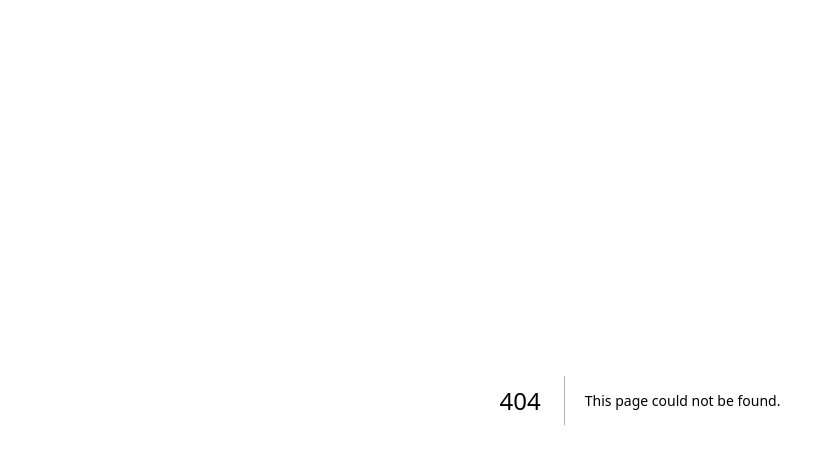
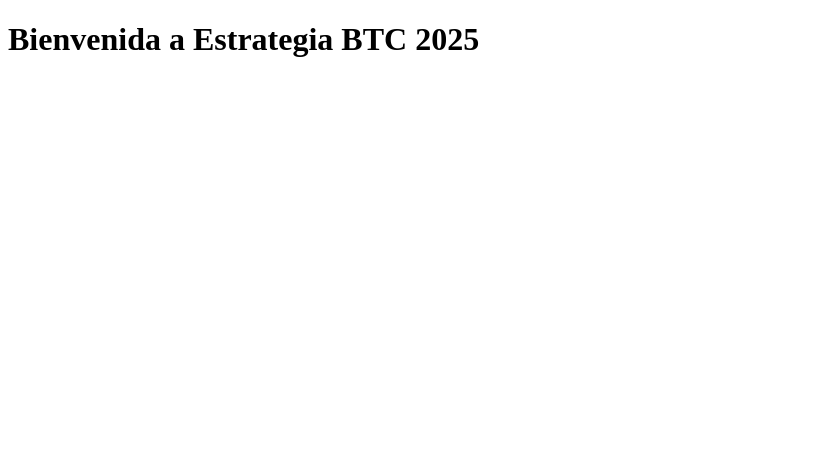
Before and after one commit to Isabel71btc/estrategia-btc-2025, a Next.js app: page /app/home in a window 1280 px wide. Before the commit this address had no page. Shown: the top 464 px of the page, without its empty margins (0-835 px from the left). Built offline with nearby package versions, Linux system fonts and the light colour scheme.

Commit message:
Create page.jsx

```diff
--- /dev/null
+++ b/app/app/home/page.jsx
@@ -0,0 +1,7 @@
+export default function Page() {
+  return (
+    <div>
+      <h1>Bienvenida a Estrategia BTC 2025</h1>
+    </div>
+  );
+}
```
